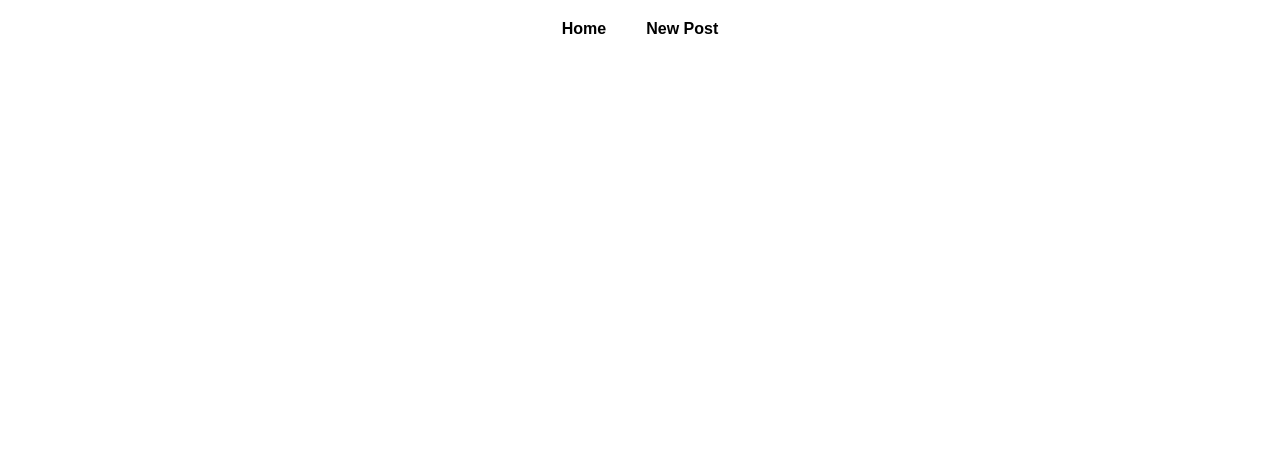
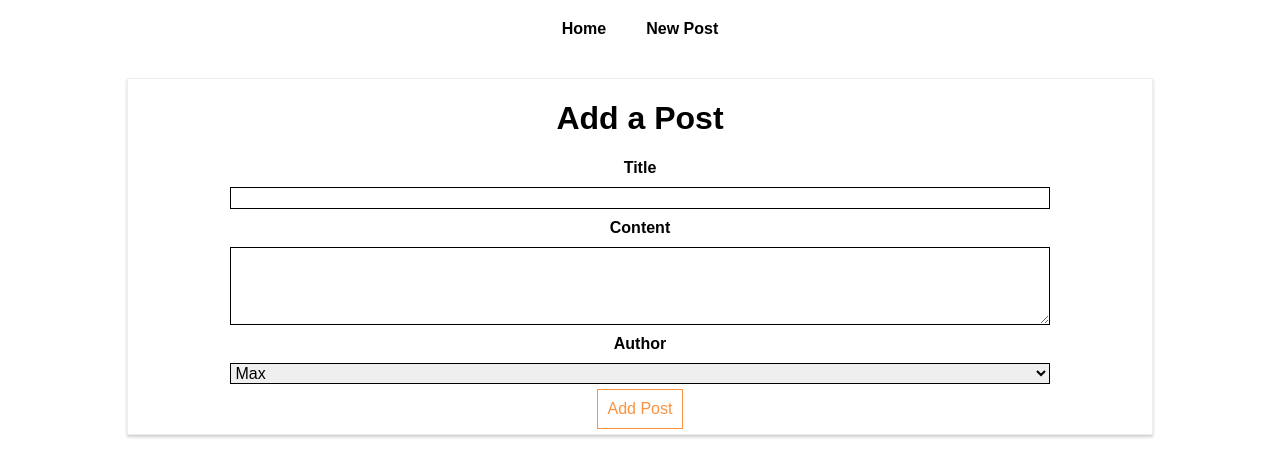
Before and after one commit to UditKumar13/Reaching_to_web-http-with-react-, a React (Create React App) app: page /new-post in a window 1280 px wide. Shown: the top 476 px of the page. Built offline with nearby package versions, Linux system fonts and the light colour scheme.

Commit message:
Switching between pages

```diff
--- a/src/containers/Blog/Blog.js
+++ b/src/containers/Blog/Blog.js
@@ -2,6 +2,7 @@
 //import axios from 'axios';
 import './Blog.css';
 import Posts from './Posts/Posts';
+import Newpost from './NewPost/NewPost';
 import {Route} from 'react-router-dom';
 
 
@@ -30,6 +31,7 @@
                 <Route path="/" exact render={()=><h1>Home</h1>} />
                 <Route path="/"  render={()=><h1>Home2</h1>} /> */ }
                 <Route path="/" exact component={Posts} />
+                <Route path="/new-post" component={Newpost} />
             </div>
         );
     }
```
